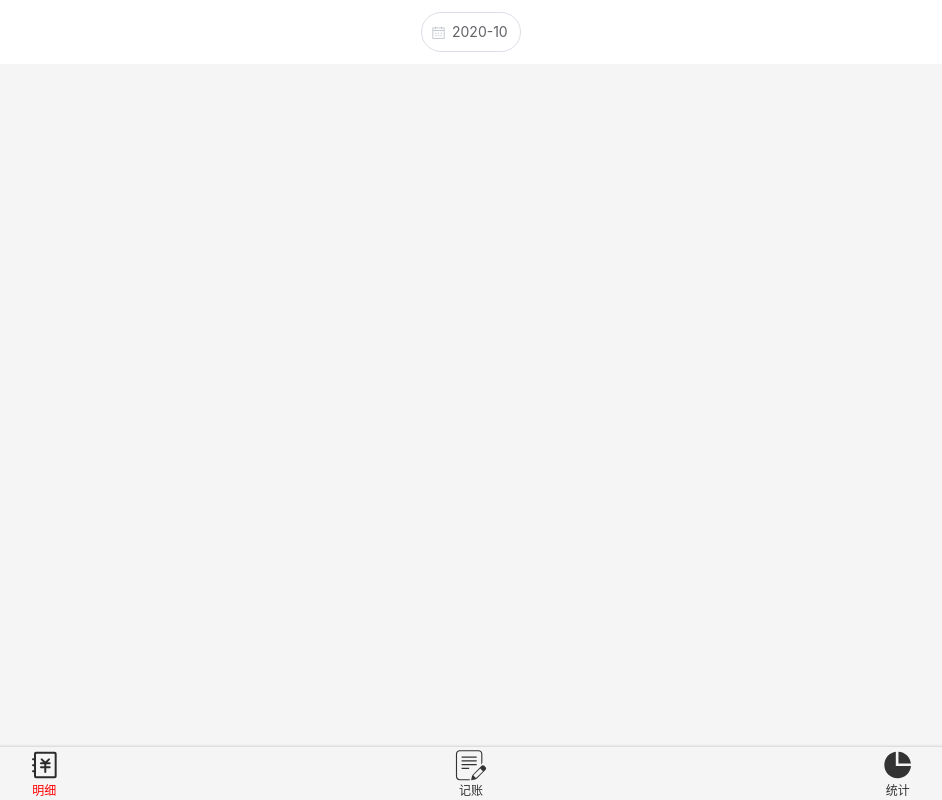
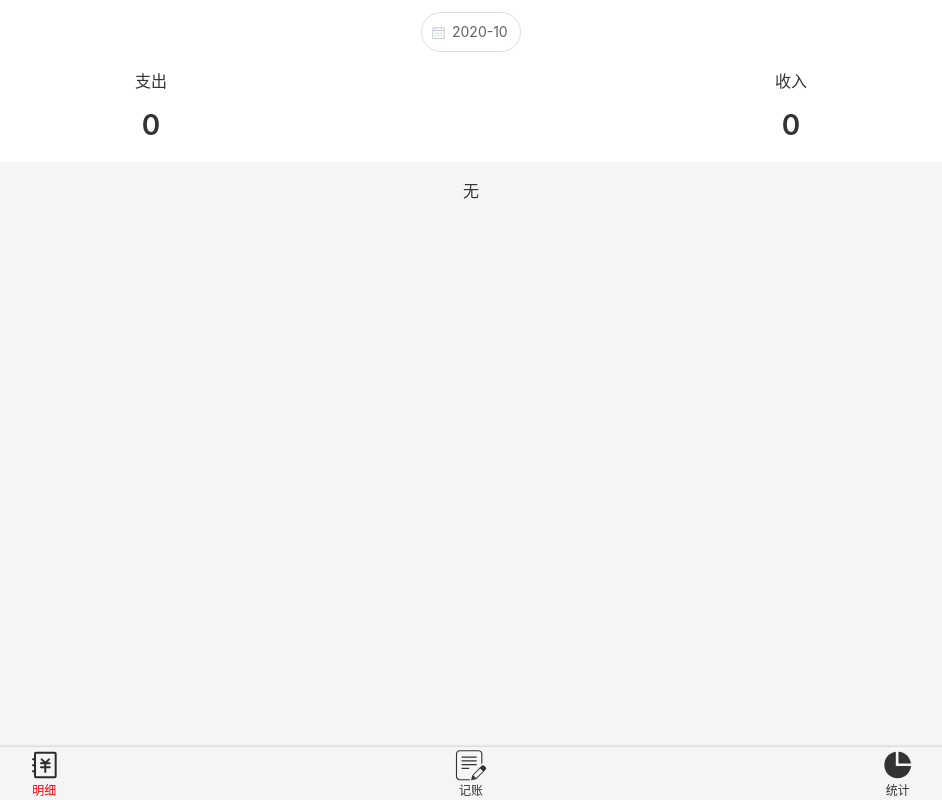
Before and after one commit to ChiLi2000/keep-accounts, a Vue app: page /#/detail in a window 1280 px wide. Shown: the whole page, without its empty margins (169-1111 px from the left). Built offline with nearby package versions, Linux system fonts and the light colour scheme.

Commit message:
'解决当记录为空页面报错bug'

```diff
--- a/src/views/Detail.vue
+++ b/src/views/Detail.vue
@@ -2,21 +2,26 @@
   <div class="outer">
     <div class="detail-top">
       <Date :value.sync="time" :placeholder="placeholder" type="month" format="yyyy-MM" class-prefix="date"/>
-      <Tabs :data-source="recordTypeList" class-prefix="tabs" v-if="groupedList.length>0">
-        <span>{{this.mouthList.disburseTotal}}</span>
+      <Tabs :data-source="recordTypeList" class-prefix="tabs">
+        <span v-if="check(finallyList)">{{finallyList.disburseTotal}}</span><span v-else class="noResult">0</span>
       </Tabs>
     </div>
     <div class="detail-center">
-      <ol v-if="groupedList.length>0">
-        <li v-for="(group,index) in groupedList" :key="index">
+      <ol v-if="check(finallyList)">
+        <li v-for="(group,index) in finallyList.items" :key="index">
           <h3 class="title">
-            {{ formatTitle(group.title) }}<span class="type">支出：￥{{ group.disburseTotal }} 收入：￥{{ group.incomeTotal }} </span>
+            {{ formatTitle(group.title) }}<span class="type">支出：￥{{ group.disburseTotal }} 收入：￥{{
+              group.incomeTotal
+            }} </span>
           </h3>
           <ol>
             <Record :items="group.items"/>
           </ol>
         </li>
       </ol>
+      <div v-else class="noResult">
+        无
+      </div>
     </div>
     <Footer/>
   </div>
@@ -25,7 +30,7 @@
 
 <script lang="ts">
 import Vue from "vue";
-import {Component,Watch} from "vue-property-decorator";
+import {Component, Watch} from "vue-property-decorator";
 import recordTypeList from "@/constants/recordTypeList";
 import dayjs from "dayjs";
 import clone from "@/lib/clone";
@@ -35,21 +40,23 @@ export default class Detail extends Vue {
   recordTypeList = recordTypeList;
   time = new Date().toISOString();
   placeholder = dayjs(new Date().toISOString()).format("YYYY-MM");
-  mouthList=this.mouthGroupedList[0]
-@Watch("time")
-onMouth(){
-this.mouthList=this.mouthGroupedList.filter(r=>r.title===dayjs(this.time).format("YYYY-MM"))[0]
-  console.log(this.mouthList)
-}
+
   created() {
     this.$store.commit("fetchRecords");
-    this.mouthList=this.mouthGroupedList.filter(r=>r.title===dayjs(this.time).format("YYYY-MM"))[0]
+  }
 
-    // console.log(this.mouthList)
-    // for(let i=0;i<this.mouthGroupedList.length;i++){
-    //   console.log(this.mouthGroupedList[i].title)
-    //   console.log(this.mouthGroupedList[i].items)
-    // }
+  check(finallyList: {
+    title: string;
+    disburseTotal?: number;
+    incomeTotal?: number;
+    items: Result;
+  }) {
+    if(this.finallyList!==undefined){
+      if (this.finallyList.title === dayjs(this.time).format("YYYY-MM")) {
+        return true;
+      }
+    }
+    return false;
   }
 
   get recordList() {
@@ -81,7 +88,6 @@ this.mouthList=this.mouthGroupedList.filter(r=>r.title===dayjs(this.time).format
         });
       }
     }
-
     result.map((group) => {
       group.disburseTotal = group.items.filter(r => r.type === "-").reduce((sum, item) => {
         return sum + item.amount;
@@ -98,53 +104,71 @@ this.mouthList=this.mouthGroupedList.filter(r=>r.title===dayjs(this.time).format
   formatTitle(string: string) {
     return dayjs(string).format("M月D日");
   }
+
   get mouthGroupedList() {
-    const {recordList} = this;
-    const newList = clone(recordList)
-        .sort((a, b) => dayjs(b.createAt).valueOf() - dayjs(a.createAt).valueOf());
-    if (newList.length === 0) {
-      return [];
+    const {groupedList} = this;
+    if (groupedList.length === 0) {
+      return undefined;
     }
-    const result: Result = [
+    const result: mouthResult = [
       {
-        title: dayjs(newList[0].createAt).format("YYYY-MM"),
-        items: [newList[0]]
+        title: dayjs(groupedList[0].title).format("YYYY-MM"),
+        items: [groupedList[0]]
       }
     ];
-    for (let i = 1; i < newList.length; i++) {
-      const current = newList[i];
+    for (let i = 1; i < groupedList.length; i++) {
+      const current = groupedList[i];
       const last = result[result.length - 1];
-      if (dayjs(last.title).isSame(dayjs(current.createAt), "month")) {
+      if (dayjs(last.title).isSame(dayjs(current.title), "month")) {
         last.items.push(current);
       } else {
         result.push({
-          title: dayjs(current.createAt).format("YYYY-MM"),
+          title: dayjs(current.title).format("YYYY-MM"),
           items: [current]
         });
       }
     }
-
     result.map((group) => {
-      group.disburseTotal = group.items.filter(r => r.type === "-").reduce((sum, item) => {
-        return sum + item.amount;
+      group.disburseTotal = group.items.reduce((sum, item) => {
+        if (item.disburseTotal === undefined) {
+          item.disburseTotal = 0;
+        }
+        return sum + item.disburseTotal;
       }, 0);
     });
     result.map((group) => {
-      group.incomeTotal = group.items.filter(r => r.type === "+").reduce((sum, item) => {
-        return sum + item.amount;
+      group.incomeTotal = group.items.reduce((sum, item) => {
+        if (item.incomeTotal === undefined) {
+          item.incomeTotal = 0;
+        }
+        return sum + item.incomeTotal;
       }, 0);
     });
     return result;
   }
 
-
-
-
+  get finallyList() {
+    if(this.mouthGroupedList===undefined){
+      return undefined;
+    }
+    let mouthList = this.mouthGroupedList[0]
+    for (let i = 0; i < this.mouthGroupedList.length; i++) {
+      if (this.mouthGroupedList[i].title === dayjs(this.time).format("YYYY-MM")) {
+        mouthList = this.mouthGroupedList[i];
+      }
+    }
+    return mouthList;
+  }
 }
 </script>
 
 <style scoped lang="scss">
 @import "~@/assets/style/helper.scss";
+
+.noResult {
+  padding: 16px;
+  text-align: center;
+}
 
 .outer {
   display: flex;
--- a/src/views/Statistics.vue
+++ b/src/views/Statistics.vue
@@ -17,15 +17,12 @@
       </div>
       <ol>
         <p class="title">
-          10月支出排行
+          {{ formatTitle(finallyList.title) }}支出排行
         </p>
-        <Record/>
-        <Record/>
-        <Record/>
-        <Record/>
-        <Record/>
-        <Record/>
-        <Record/>
+        <Record :items="finallyList.items" v-if="check(finallyList)"/>
+        <div v-else class="noResult">
+          无
+        </div>
       </ol>
     </div>
     <Footer/>
@@ -38,18 +35,94 @@ import Vue from 'vue'
 import {Component} from "vue-property-decorator";
 import recordTypeList from "@/constants/recordTypeList";
 import dayjs from "dayjs";
+import clone from "@/lib/clone";
 @Component
 export default class Statistics extends Vue{
   recordTypeList = recordTypeList;
   type = "-";
   time = new Date().toISOString()
   placeholder = dayjs(new Date().toISOString()).format("YYYY-MM")
+
+  created() {
+    this.$store.commit("fetchRecords");
+    console.log(this.finallyList)
+  }
+  get recordList() {
+    return (this.$store.state as RootState).recordList;
+  }
+
+  get groupedList() {
+    const {recordList} = this;
+    const newList = clone(recordList)
+        .filter((r) => r.type === this.type)
+        .sort((a, b) => dayjs(b.createAt).valueOf() - dayjs(a.createAt).valueOf());
+    if (newList.length === 0) {
+      return [];
+    }
+    const result: Result = [
+      {
+        title: dayjs(newList[0].createAt).format("YYYY-MM"),
+        items: [newList[0]]
+      }
+    ];
+    for (let i = 1; i < newList.length; i++) {
+      const current = newList[i];
+      const last = result[result.length - 1];
+      if (dayjs(last.title).isSame(dayjs(current.createAt), "month")) {
+        last.items.push(current);
+      } else {
+        result.push({
+          title: dayjs(current.createAt).format("YYYY-MM"),
+          items: [current]
+        });
+      }
+    }
+    result.map((group) => {
+      group.disburseTotal = group.items.reduce((sum, item) => {
+        return sum + item.amount;
+      }, 0);
+    });
+    result.map((group) => {
+      group.incomeTotal = group.items.reduce((sum, item) => {
+        return sum + item.amount;
+      }, 0);
+    });
+    return result;
+  }
+  get finallyList() {
+    let mouthList = this.groupedList[0];
+    for (let i = 0; i < this.groupedList.length; i++) {
+      if (this.groupedList[i].title === dayjs(this.time).format("YYYY-MM")) {
+        mouthList = this.groupedList[i];
+      }
+    }
+    return mouthList;
+  }
+  check(finallyList: {
+    title: string;
+    disburseTotal?: number;
+    incomeTotal?: number;
+    items: Result;
+  }) {
+    if (this.finallyList.title === dayjs(this.time).format("YYYY-MM")) {
+      return true;
+    }
+    return false;
+  }
+  formatTitle(string: string) {
+    return dayjs(string).format("M月");
+  }
+
 }
+
 </script>
 
 <style scoped lang="scss">
 @import "~@/assets/style/helper.scss";
-
+.noResult {
+  padding: 16px;
+  text-align: center;
+}
 .outer {
   display: flex;
   flex-direction: column;
```
